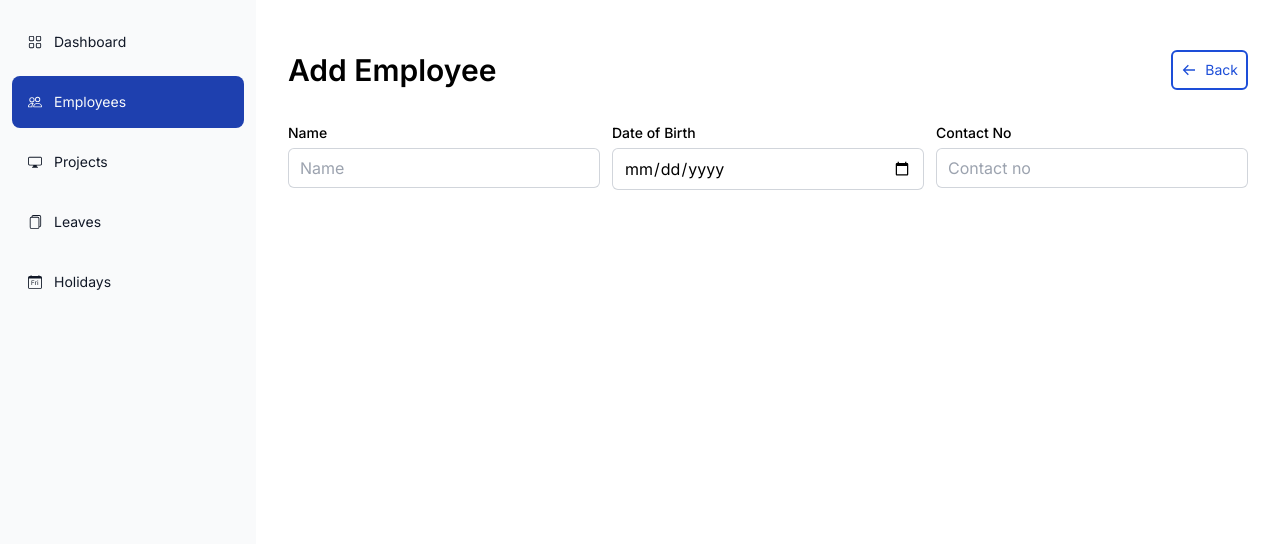
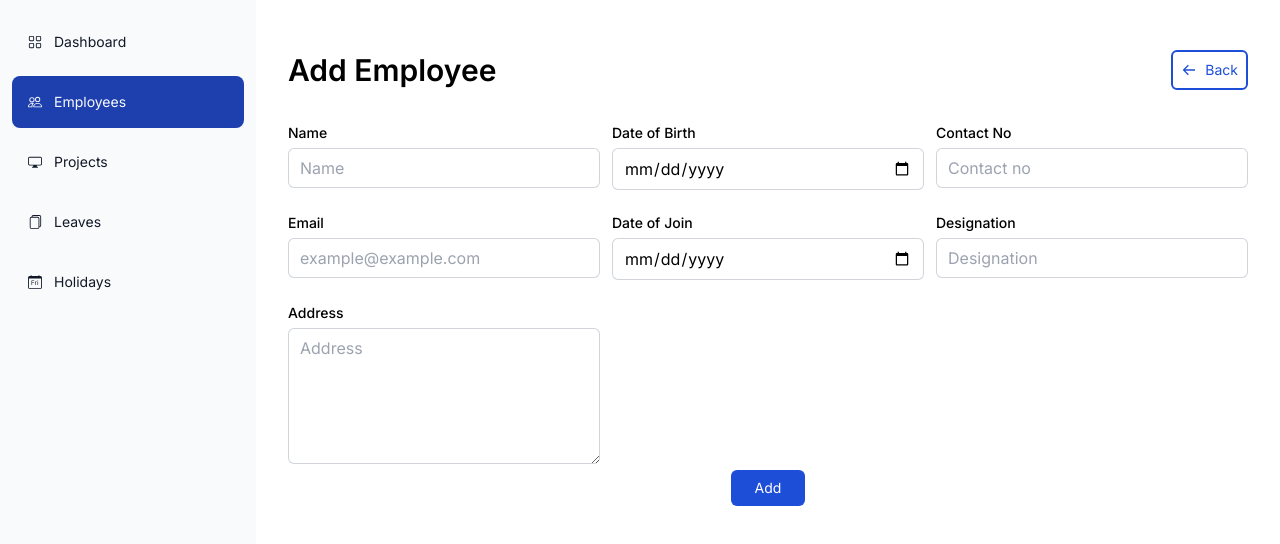
Before and after one commit to murali-cse/admin-panel-next-js, a Next.js app: page /employees/addemp in a window 1280 px wide. Shown: the top 544 px of the page. Built offline with nearby package versions, Linux system fonts and the light colour scheme.

Commit message:
add employee form ui done

```diff
--- /dev/null
+++ b/app/components/Button.tsx
@@ -0,0 +1,20 @@
+import React from "react";
+
+type Props = {
+  className?: string;
+  children: React.ReactNode;
+  onClick?: () => void;
+};
+
+const Button = ({ className, onClick, children }: Props) => {
+  return (
+    <button
+      className={`py-2 px-6 rounded-md text-sm  ${className}`}
+      onClick={onClick}
+    >
+      {children}
+    </button>
+  );
+};
+
+export default Button;
--- a/app/employees/addemp/page.tsx
+++ b/app/employees/addemp/page.tsx
@@ -1,6 +1,7 @@
 import React from "react";
 import PageTitle from "@/app/components/PageTitle";
 import BackButton from "@/app/components/BackButton";
+import Button from "@/app/components/Button";
 
 const AddEmployee = () => {
   return (
@@ -27,7 +28,7 @@ const AddEmployee = () => {
             </div>
           </div>
           {/* name field end */}
-          {/* contact field start */}
+          {/* dob field start */}
           <div>
             <label htmlFor="dob" className="text-sm font-medium">
               Date of Birth
@@ -41,7 +42,7 @@ const AddEmployee = () => {
               />
             </div>
           </div>
-          {/* contact field end */}
+          {/* dob field end */}
           {/* contact field start */}
           <div>
             <label htmlFor="contact" className="text-sm font-medium">
@@ -59,6 +60,78 @@ const AddEmployee = () => {
           </div>
           {/* contact field end */}
         </div>
+        <div className="grid grid-cols-3 gap-3 mt-5">
+          {/* email field start */}
+          <div>
+            <label htmlFor="email" className="text-sm font-medium">
+              Email
+            </label>
+            <div className="mt-1">
+              <input
+                type="email"
+                name=""
+                id="email"
+                placeholder="example@example.com"
+                className="ring-1 ring-inset ring-gray-300 rounded-md px-3 py-2 w-full"
+                required
+              />
+            </div>
+          </div>
+          {/* email field end */}
+          {/* doj field start */}
+          <div>
+            <label htmlFor="doj" className="text-sm font-medium">
+              Date of Join
+            </label>
+            <div className="mt-1">
+              <input
+                type="date"
+                name=""
+                id="doj"
+                className="ring-1 ring-inset ring-gray-300  dark:text-gray-500 rounded-md px-3 py-2 w-full"
+              />
+            </div>
+          </div>
+          {/* doj field end */}
+          {/* designation field start */}
+          <div>
+            <label htmlFor="designation" className="text-sm font-medium">
+              Designation
+            </label>
+            <div className="mt-1">
+              <input
+                type="number"
+                name=""
+                id="designation"
+                placeholder="Designation"
+                className="ring-1 ring-inset ring-gray-300 rounded-md border-0 px-3 py-2 w-full"
+              />
+            </div>
+          </div>
+          {/* designation field end */}
+        </div>
+        <div className="grid grid-cols-3 gap-3 mt-5">
+          {/* address field start */}
+          <div>
+            <label htmlFor="email" className="text-sm font-medium">
+              Address
+            </label>
+            <div className="mt-1">
+              <textarea
+                name=""
+                id="email"
+                placeholder="Address"
+                rows={5}
+                className="ring-1 ring-inset ring-gray-300 rounded-md px-3 py-2 w-full"
+                required
+              />
+            </div>
+          </div>
+          {/* address field end */}
+        </div>
+        <div className="text-center">
+          <Button className="bg-blue-700 text-white px-10">Add</Button>
+        </div>
       </div>
     </main>
   );
```
Also changed, not shown: app/employees/edit/page.tsx (added).
